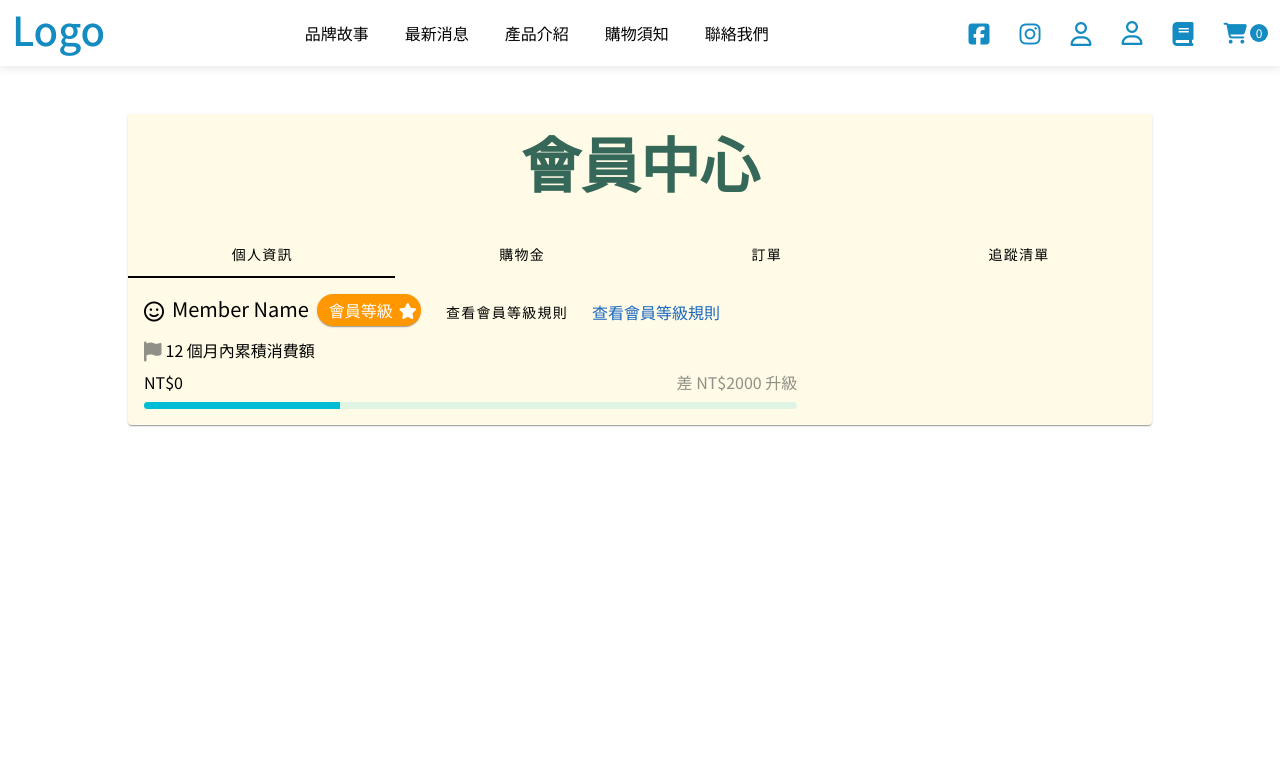
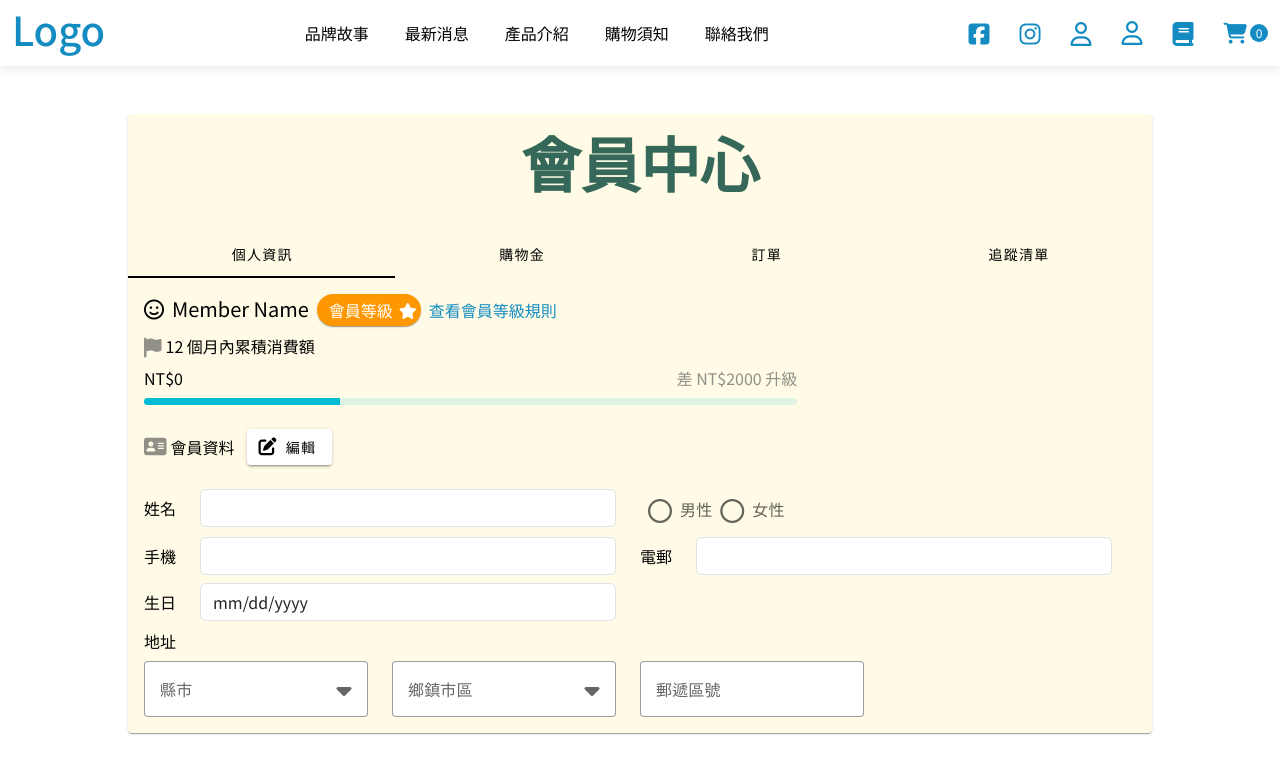
Before and after one commit to ZhengYung/cake, a Vue app: page /memberinfo/1 in a window 1280 px wide. Shown: the top 774 px of the page. Built offline with nearby package versions, Linux system fonts and the light colour scheme.

Commit message:
20240315

```diff
--- a/src/views/front/Layout.vue
+++ b/src/views/front/Layout.vue
@@ -77,12 +77,12 @@ onUnmounted(() => {
                 <div ref="loginArea" class="login d-block">
                     <h2 class="mb-4 text-center fs-6 fw-normal text-muted">會員登入</h2>
                     <div class="form-floating mb-3">
-                        <input type="text" class="form-control" id="account" placeholder="">
-                        <label for="account" class="text-muted">帳號</label>
+                        <input type="text" class="form-control" id="login_account" placeholder="">
+                        <label for="login_account" class="text-muted">帳號</label>
                     </div>
                     <div class="form-floating">
-                        <input type="password" class="form-control" id="pwd" placeholder="">
-                        <label for="pwd" class="text-muted">密碼</label>
+                        <input type="password" class="form-control" id="login_pwd" placeholder="">
+                        <label for="login_pwd" class="text-muted">密碼</label>
                     </div>
                     <div class="btnBox">
                         <MoreBtn @click="login" :bg="'var(--secColor)'">登&emsp;入</MoreBtn>
@@ -97,8 +97,8 @@ onUnmounted(() => {
                 <div ref="forgetArea" class="forget d-none">
                     <h2 class="mb-4 text-center fs-6 fw-normal text-muted">忘記密碼</h2>
                     <div class="form-floating mb-3">
-                        <input type="email" class="form-control" id="email" placeholder="">
-                        <label for="account" class="text-muted">電子信箱</label>
+                        <input type="email" class="form-control" id="forget_email" placeholder="">
+                        <label for="forget_email" class="text-muted">電子信箱</label>
                     </div>
                     <div class="btnBox">
                         <MoreBtn @click="login" :bg="'var(--secColor)'">確&emsp;認</MoreBtn>
@@ -117,11 +117,11 @@ onUnmounted(() => {
                 <div class="order">
                     <div class="form-floating mb-3">
                         <input type="text" class="form-control" id="order" placeholder="">
-                        <label for="account" class="text-muted">訂單編號</label>
+                        <label for="order" class="text-muted">訂單編號</label>
                     </div>
                     <div class="form-floating">
-                        <input type="password" class="form-control" id="phone" placeholder="">
-                        <label for="pwd" class="text-muted">手機號碼</label>
+                        <input type="number" class="form-control" id="order_phone" placeholder="">
+                        <label for="order_phone" class="text-muted">手機號碼</label>
                     </div>
                     <div class="btnBox">
                         <MoreBtn @click="login" :bg="'var(--secColor)'">查&emsp;詢</MoreBtn>
@@ -163,7 +163,7 @@ onUnmounted(() => {
                             aria-expanded="false">
                         </button>
                         <v-list class="dropdown-menu position-absolute" density="comfortable" nav>
-                            <v-list-item title="會員中心" value="MemberCenter"></v-list-item>
+                            <v-list-item to="/memberinfo/1" title="會員中心" value="MemberCenter"></v-list-item>
                             <v-list-item to="/admin/salesOverview" title="後臺管理" value="Admin"></v-list-item>
                             <v-list-item title="登出" value="Logout"></v-list-item>
                         </v-list>
--- a/src/views/front/MemberInfoView.vue
+++ b/src/views/front/MemberInfoView.vue
@@ -3,12 +3,15 @@ import { ref } from 'vue';
 import { useRoute } from 'vue-router';
 const route = useRoute();
 const tab = ref('null');
-const test = ref(0);
+tab.value = route.params.tabs;
+
+const levelProgress = ref(0);
 setTimeout(() => {
-  test.value = 30;
+  levelProgress.value = 30;
 }, 100);
+const isEditing = ref(false);
+const sex = ref('');
 
-tab.value = route.params.tabs;
 </script>
 
 <template>
@@ -37,22 +40,12 @@ tab.value = route.params.tabs;
                   <p class="m-0 fs-5">Member Name</p>
                   <v-chip variant="elevated" color="orange" class="memberLevel" append-icon="fa-solid fa-star"
                     text="會員等級" />
-                  <v-btn color="transparent" flat>查看會員等級規則</v-btn>
-
                   <v-tooltip>
                     <template v-slot:activator="{ props }">
-                      <p class="m-0 text-primary d-flex align-items-center" v-bind="props">查看會員等級規則</p>
+                      <p class="levelRule" v-bind="props">查看會員等級規則</p>
                     </template>
                     test
                   </v-tooltip>
-
-                  <!-- <v-hover>
-                    <template v-slot:default="{ isHovering, props }">
-                      <p :class="[{ 'text-danger': isHovering, 'text-primary': !isHovering }, 'm-0', 'd-flex', 'align-items-center']"
-                        v-bind="props">查看會員等級規則</p>
-                      <v-tooltip>123</v-tooltip>
-                    </template>
-                  </v-hover> -->
                 </div>
                 <div class="d-flex align-items-center column-gap-1 mb-2">
                   <i class="fa-solid fa-flag text-body-tertiary align-self-end fs-5"></i>
@@ -62,10 +55,88 @@ tab.value = route.params.tabs;
                   <p class="m-0">NT$0</p>
                   <p class="text-body-tertiary m-0">差 NT$2000 升級</p>
                 </div>
-                <v-progress-linear v-model="test" :height="7" rounded color="cyan"></v-progress-linear>
+                <v-progress-linear v-model="levelProgress" :height="7" rounded color="cyan"></v-progress-linear>
               </v-col>
             </v-row>
-            <v-row></v-row>
+            <v-row>
+              <v-col cols="12">
+                <div class="d-flex align-items-center column-gap-1">
+                  <i class="fa-solid fa-address-card text-body-tertiary fs-5"></i>
+                  <p class="mb-0 me-2">會員資料</p>
+                  <v-btn prepend-icon="fa-solid fa-pen-to-square" v-if="!isEditing" @click="isEditing = true">編輯</v-btn>
+                  <v-btn prepend-icon="fa-solid fa-ban" v-if="isEditing" @click="isEditing = false">取消</v-btn>
+                  <v-btn prepend-icon="fa-solid fa-floppy-disk" v-if="isEditing" @click="isEditing = false">儲存變更</v-btn>
+                </div>
+              </v-col>
+              <v-col cols="12" class="row row-gap-2">
+                <div class="col-12 col-lg-6">
+                  <div class="row">
+                    <div class="col-auto">
+                      <label for="name" class="col-form-label">姓名</label>
+                    </div>
+                    <div class="col-auto flex-lg-grow-1">
+                      <input :readonly="!isEditing" type="text" id="name" class="form-control">
+                    </div>
+                  </div>
+                </div>
+                <div class="col-12 col-lg-6">
+                  <v-radio-group :readonly="!isEditing" hide-details v-model="sex" inline>
+                    <v-radio label="男性" value="male"></v-radio>
+                    <v-radio label="女性" value="female"></v-radio>
+                  </v-radio-group>
+                </div>
+                <div class="col-12 col-lg-6">
+                  <div class="row">
+                    <div class="col-auto">
+                      <label for="phone" class="col-form-label">手機</label>
+                    </div>
+                    <div class="col-auto flex-lg-grow-1">
+                      <input :readonly="!isEditing" type="text" id="phone" class="form-control">
+                    </div>
+                  </div>
+                </div>
+                <div class="col-12 col-lg-6">
+                  <div class="row">
+                    <div class="col-auto">
+                      <label for="email" class="col-form-label">電郵</label>
+                    </div>
+                    <div class="col-auto flex-lg-grow-1">
+                      <input type="email" id="email" class="form-control">
+                    </div>
+                  </div>
+                </div>
+
+                <div class="col-12 col-lg-6">
+                  <div class="row">
+                    <div class="col-auto">
+                      <label for="birthDay" class="col-form-label">生日</label>
+                    </div>
+                    <div class="col-auto flex-lg-grow-1">
+                      <input :readonly="!isEditing" type="date" id="birthDay" class="form-control" max="2024-03-15">
+                    </div>
+                  </div>
+                </div>
+                <div class="clo-12">
+                  <p class="mb-2">地址</p>
+                  <v-row>
+                    <v-col cols="6" md="3">
+                      <v-autocomplete :readonly="!isEditing" bg-color="white" label="縣市"
+                        :items="['California', 'Colorado', 'Florida', 'Georgia', 'Texas', 'Wyoming']" variant="outlined"
+                        hide-details></v-autocomplete>
+                    </v-col>
+                    <v-col cols="6" md="3">
+                      <v-autocomplete :readonly="!isEditing" bg-color="white" label="鄉鎮市區"
+                        :items="['California', 'Colorado', 'Florida', 'Georgia', 'Texas', 'Wyoming']" variant="outlined"
+                        hide-details></v-autocomplete>
+                    </v-col>
+                    <v-col cols="6" md="3">
+                      <v-text-field :readonly="!isEditing" bg-color="white" label="郵遞區號" variant="outlined"
+                        hide-details></v-text-field>
+                    </v-col>
+                  </v-row>
+                </div>
+              </v-col>
+            </v-row>
           </v-container>
         </v-window-item>
 
@@ -112,3 +183,17 @@ tab.value = route.params.tabs;
   }
 }
 </style>
+<style scoped lang="scss">
+.levelRule {
+  display: flex;
+  justify-content: center;
+  align-items: center;
+  margin: 0;
+  color: var(--firstColor);
+  cursor: pointer;
+
+  &:hover {
+    filter: brightness(0.5);
+  }
+}
+</style>
```
